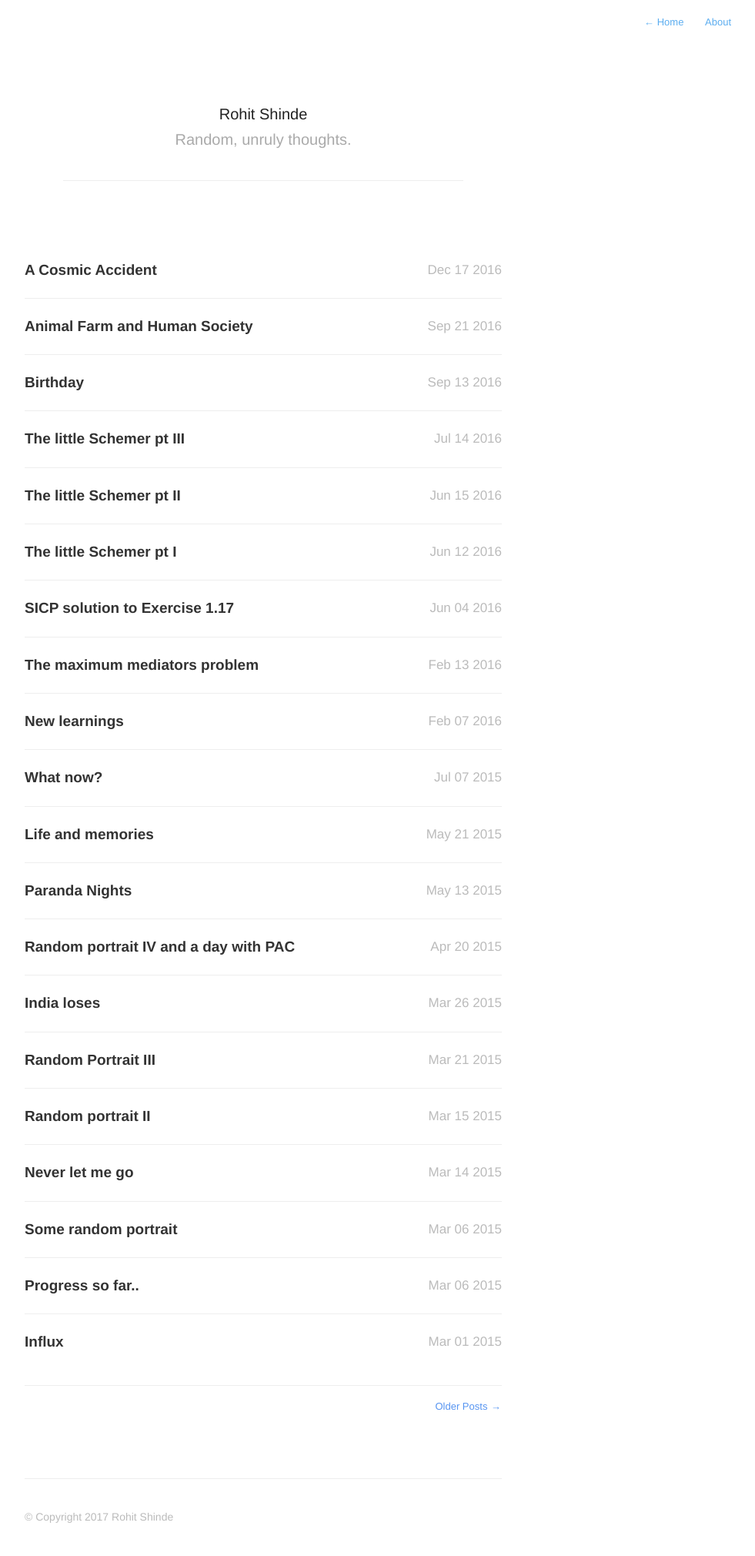
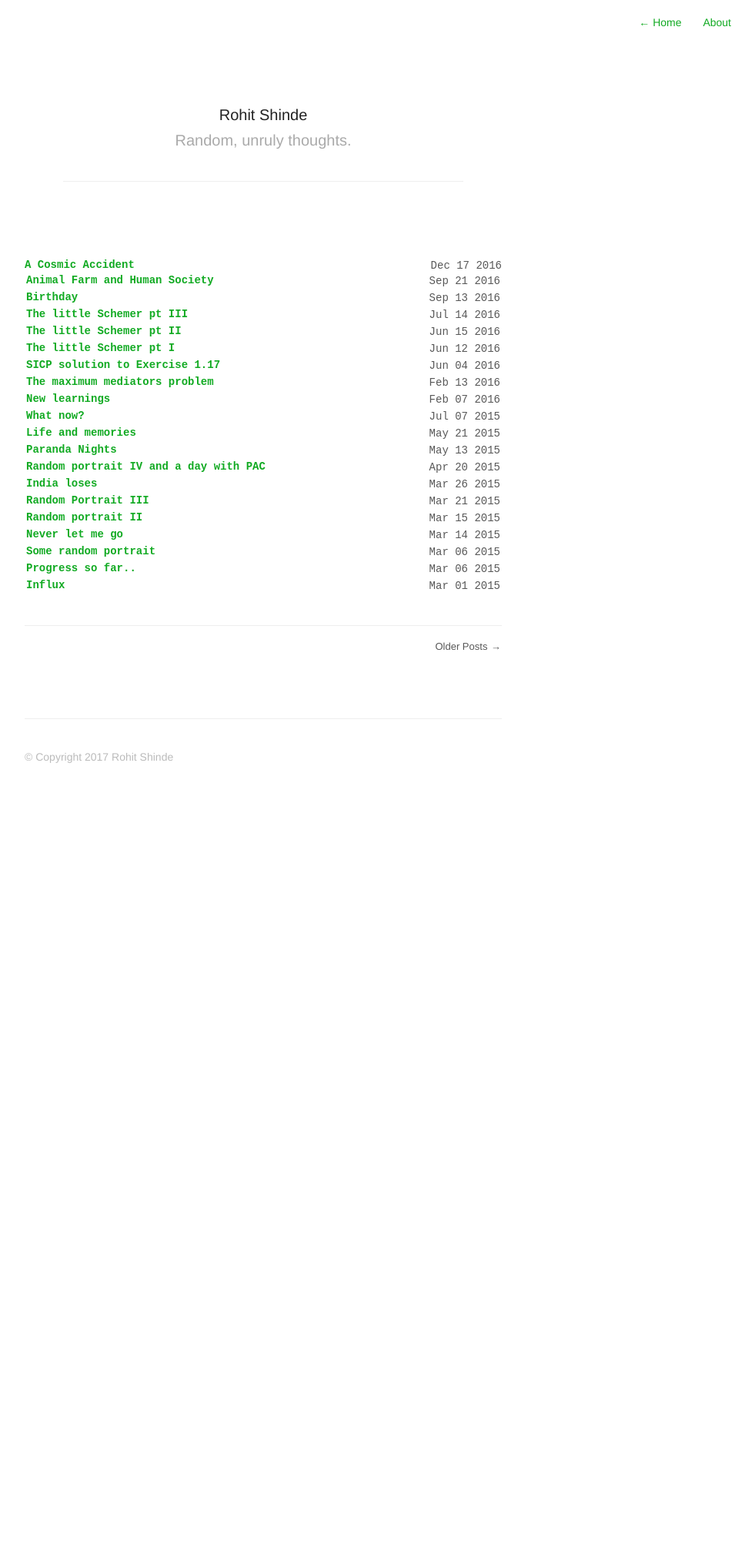
Before and after one commit to shinderohitt/shinderohitt.github.io, a Jekyll site: the page built from index.html, in a window 1280 px wide. Shown: the whole page at 77% size, without its empty margins (298-1279 px from the left). Built offline with Jekyll 4.4.1, drawn with Linux system fonts in a browser that asks for light colours; nearby versions of some CDN libraries; the list of posts is cut into pages by our own code; after the commit the page ends 1034 px from its top, so only the background shows below that.

Commit message:
[style] tweaks. change styling for posts list.

```diff
--- a/assets/css/style.css
+++ b/assets/css/style.css
@@ -45,6 +45,11 @@ html,body,div,span,applet,object,iframe,h1,h2,h3,h4,h5,h6,p,blockquote,pre,a,abb
 /* Spacing */
 .post h1, h3, h4, h5, p, .post-body ul, #post-list li, pre {
 margin-bottom: 20px;
+}
+
+#post-list li {
+    margin-bottom: 0px;
+    margin-top: 0px;
 }
 
 /* Base */
@@ -125,8 +130,8 @@ nav.main-nav a {
     top: 8px;
     right: 6px;
     padding: 8px 12px;
-    color: #5badf0;
-    font-size: 13px;
+    color: #1A2;
+    font-size: 14px;
     /*font-weight: bold;*/
     line-height: 1.35;
     border-radius: 3px;
@@ -165,8 +170,12 @@ a,
 #post-list li:hover .dates,
 #title:hover {
     text-decoration: none;
-    color: #5badf0;
-    color: #5694f1;
+    color: #585858;
+}
+
+#post-list li span.post-title:hover {
+    background-color: #1A2;
+    color: white;
 }
 
 p a { color: #5694f1; }
@@ -383,6 +392,10 @@ img {
 /*=========================================
 Post List
 =========================================== */
+#post-list {
+    font: bold 14px monospace;
+}
+
 #post-list,#archive-list {
     margin-top: 100px;
 }
@@ -396,22 +409,21 @@ Post List
 }
 
 #post-list li+li {
-    padding-top: 20px;
-    border-top: 1px solid #eee;
+    padding: 2px;
 }
 
 #post-list a {
-    color: #333;
+    color: #1A2;
     display: block;
-    font: bold 19px/1.7 "Helvetica Neue",helvetica,Arial,sans-serif;
+    font: bold 14px monospace;
 }
 
 #post-list .dates {
     float: right;
     position: relative;
     top: 1px;
-    font: 300 17px/1.8 "Helvetica Neue",helvetica,Arial,sans-serif;
-    color: #bbb;
+    font: 14px monospace;
+    color: #585858;
 }
 
 #post-list-footer {
```
